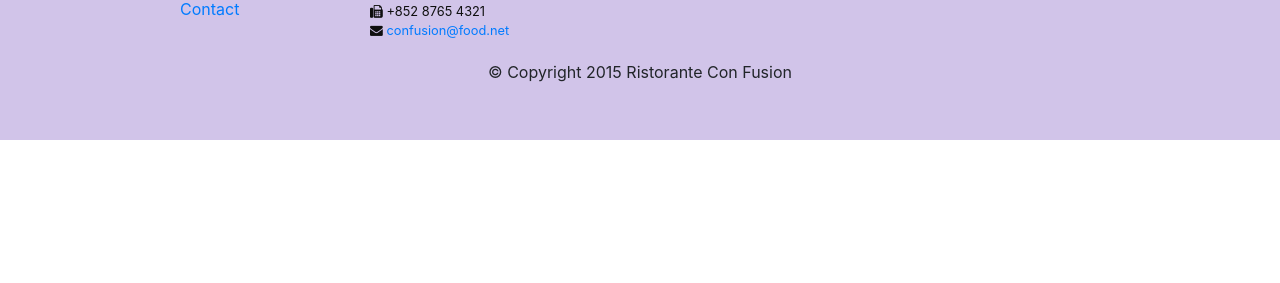
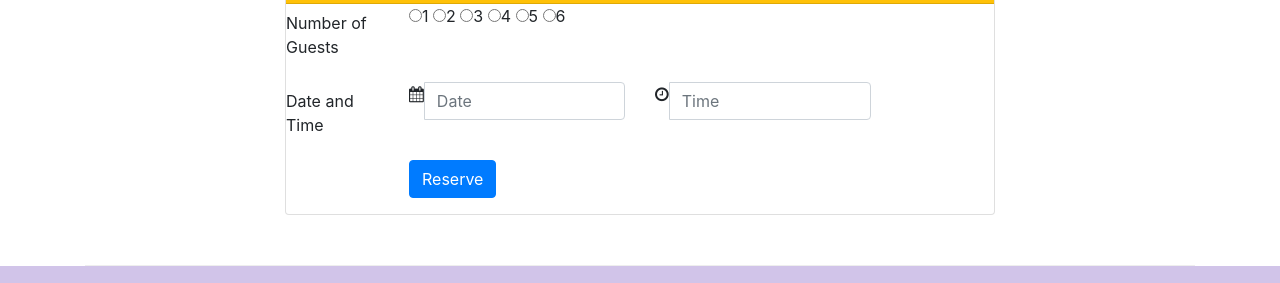
Before and after one commit to RohitThorat95/Initial-Setup, a website: page index.html in a window 1280 px wide. Shown: the part 1340-1623 px from the top of the page. Before the commit the page ends 1480 px from the top, so only its background shows below. Drawn offline with nearby package versions, Linux system fonts and the light colour scheme.

Commit message:
assignment2

```diff
--- a/index.html
+++ b/index.html
@@ -36,12 +36,15 @@
     <header class="jumbotron">
         <div class="container">
             <div class="row row-header">
-                <div class="col-12 col-sm-8">
+                <div class="col-12 col-sm-6">
                     <h1>Ristorante con Fusion</h1>
                     <p>We take inspiration from the World's best cuisines, and create a unique fusion experience. Our lipsmacking creations will tickle your culinary senses!</p>
                 </div>
-                <div class="col col-sm align-self-center">
+                <div class="col col-sm-3 align-self-center">
                   <img src="img/logo.png" class="img-fluid">
+                </div>
+                <div class="col col-sm-3 align-self-center">
+                  <button class="btn btn-block btn-warning">Reserve Table</button>
                 </div>
             </div>
         </div>
@@ -69,8 +72,13 @@
                 <h3>This Month's Promotions</h3>
             </div>
             <div class="col-sm col-md">
-                <h2>Weekend Grand Buffet</h2>
+              <div class="media">
+                <div class="media-body">
+                <h2 class="mt-0">Weekend Grand Buffet<span class="badge badge-danger ml-2"> NEW</span></h2>
                 <p class="hidden-xs-down">Featuring mouthwatering combinations with a choice of five different salads, six enticing appetizers, six main entrees and five choicest desserts. Free flowing bubbly and soft drinks. All for just $19.99 per person </p>
+              </div>
+                <img src="img/buffet.png" class="d-flex ml-3 img-thumbnail align-self-center">
+              </div>
             </div>
         </div>
 
@@ -88,6 +96,69 @@
                 </div>
               </div>
             </div>
+        </div>
+
+        <div class="row row-content">
+          <div class=" col-12 col-sm-8 offset-2">
+            <div class="card">
+              <h3 class="card-header bg-warning text-white">Reserve</h3>
+              <div class="card-block">
+                <form>
+
+                  <div class="form-group row">
+                    <label for="guests" class="col-sm-2 col-form-label">Number of Guests</label>
+                    <div class="col-sm-10">
+                      <label class="form-check-label">
+                        <input type="radio">1
+                      </label>
+                      <label class="form-check-label">
+                        <input type="radio">2
+                      </label>
+                      <label class="form-check-label">
+                        <input type="radio">3
+                      </label>
+                      <label class="form-check-label">
+                        <input type="radio">4
+                      </label>
+                      <label class="form-check-label">
+                        <input type="radio">5
+                      </label>
+                      <label class="form-check-label">
+                        <input type="radio">6
+                      </label>
+                    </div>
+                  </div>
+
+                  <div class="form-group row">
+                    <label for="date" class="col-sm-2 col-form-label">Date and Time</label>
+                    <div class="col-sm-4">
+                      <div class="form-group-row">
+                        <div class="input-group">
+                          <div class="input-group-addon"><i class="fa fa-calendar fa-sm"></i></div>
+                          <input class="form-control"  placeholder="Date">
+                        </div>
+                      </div>
+                    </div>
+                    <div class="col-sm-4">
+                      <div class="form-group-row">
+                        <div class="input-group">
+                          <div class="input-group-addon"><i class="fa fa-clock-o fa-sm"></i></div>
+                          <input class="form-control"  placeholder="Time">
+                        </div>
+                      </div>
+                    </div>
+                  </div>
+                  <div class="form-group row">
+                    <div class="offset-md-2 col-sm-10 ">
+                    <button type="submit" class="btn btn-primary">Reserve</button>
+                    </div>
+                  </div>
+
+
+                </form>
+              </div>
+            </div>
+          </div>
         </div>
     </div>
 
```
